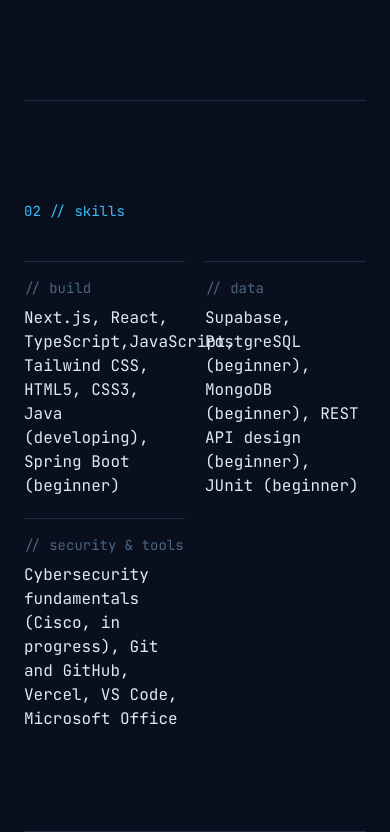
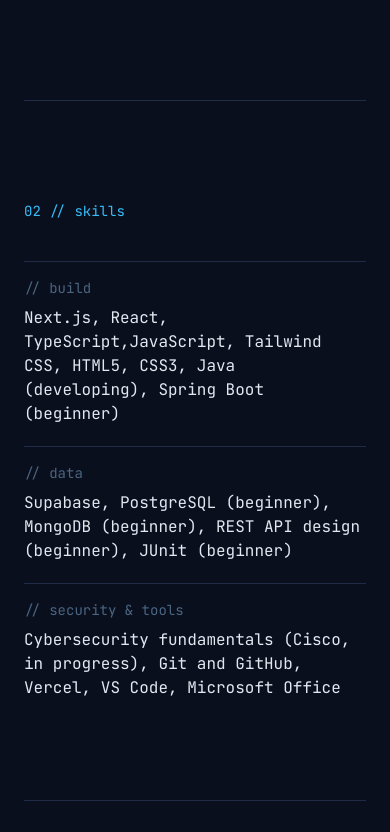
Before and after one commit to thatomakhusha/ThatoMakhushaPortfolio, a Next.js app: page / in a window 390 px wide. Shown: the part 3644-4476 px from the top of the page. After the commit the page ends 4445 px from the top, so only its background shows below. Built offline with nearby package versions, Linux system fonts and the light colour scheme.

Commit message:
style(skills): change grid size on mobile

```diff
--- a/src/components/Skills.tsx
+++ b/src/components/Skills.tsx
@@ -11,7 +11,7 @@ export default function Skills(){
     return (
         <section id="skills">
             <SectionHeader number="02" title="skills" />
-            <div className="grid grid-cols-2 lg:grid-cols-3 gap-5">
+            <div className="grid grid-cols-1 lg:grid-cols-3 gap-5">
                 {skills.map((skill) => (
                     <div className="pt-4 border-t border-border" key={skill.category}>
                         <p className="text-muted text-sm mb-2">
```
